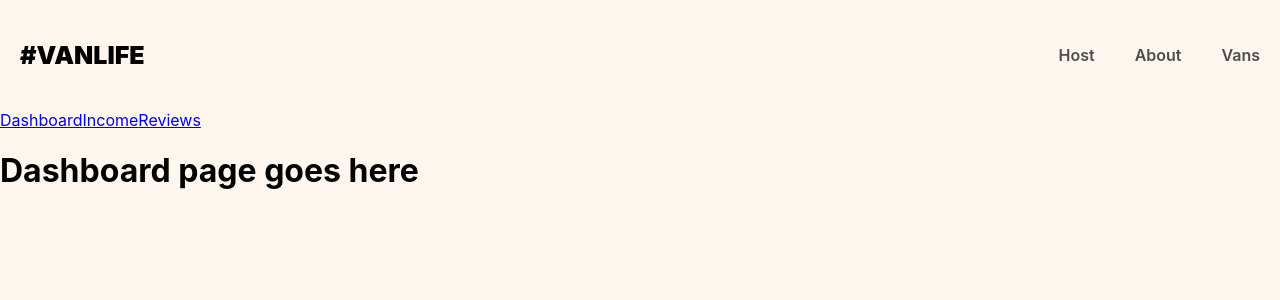
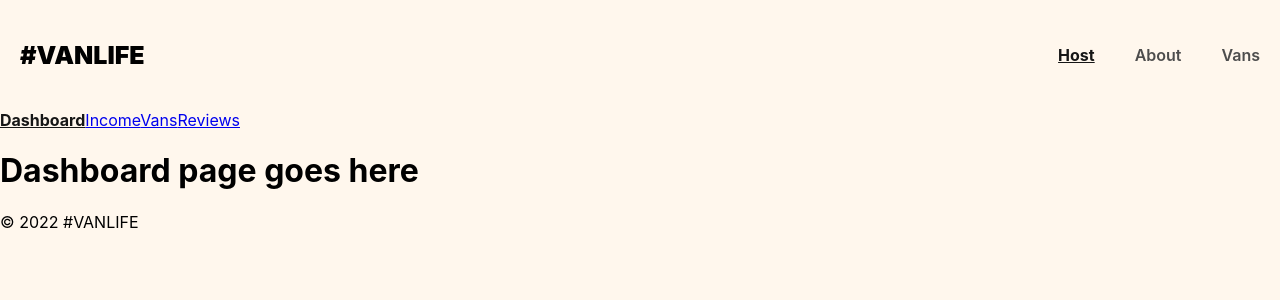
Before and after one commit to AL2002MI08/React_exercises, a React (Vite) app in the folder Vans-project/Vans-app/: page /host in a window 1280 px wide. Shown: the top 300 px of the page. Built offline with nearby package versions, Linux system fonts and the light colour scheme; what miragejs would draw is missing.

Commit message:
implement search params

```diff
--- a/Vans-project/Vans-app/src/App.jsx
+++ b/Vans-project/Vans-app/src/App.jsx
@@ -1,15 +1,20 @@
 import React from 'react';
+import ReactDOM from 'react-dom/client';
 import { BrowserRouter, Routes, Route, Link } from "react-router-dom"
 import Home from "./Home"
 import About from "./About"
-import Vans from './Vans/Van';
-import VanDetail from './Vans/VanDetail';
+import Vans from "./Vans/Van"
+import VanDetail from "./Vans/VanDetail"
 import Dashboard from "./Host/Dashboard"
 import Income from "./Host/Income"
 import Reviews from "./Host/Reviews"
-import Layout from './Components/Layout';
-import HostLayout from './Components/HostLayout';
-
+import HostVans from "./Host/HostVans"
+import HostVanDetail from "./Host/HostVanDetail"
+import HostVanInfo from "./Host/HostVanInfo"
+import HostVanPricing from "./Host/HostVanPricing"
+import HostVanPhotos from "./Host/HostVanPhotos"
+import Layout from "./Components/Layout"
+import HostLayout from "./Components/HostLayout"
 import "./server"
 
 export default function App() {
@@ -26,13 +31,15 @@ export default function App() {
             <Route index element={<Dashboard />} />
             <Route path="income" element={<Income />} />
             <Route path="reviews" element={<Reviews />} />
+            <Route path="vans" element={<HostVans />} />
+            <Route path="vans/:id" element={<HostVanDetail />}>
+              <Route index element={<HostVanInfo />} />
+              <Route path="pricing" element={<HostVanPricing />} />
+              <Route path="photos" element={<HostVanPhotos />} />
+            </Route>
           </Route>
         </Route>
       </Routes>
     </BrowserRouter>
   )
 }
-
-// ReactDOM
-//   .createRoot(document.getElementById('root'))
-//   .render(<App />);
--- /dev/null
+++ b/Vans-project/Vans-app/src/Components/Footer.jsx
@@ -0,0 +1,7 @@
+import React from "react"
+
+export default function Footer() {
+    return (
+        <footer>&#169; 2022 #VANLIFE</footer>
+    )
+}
--- a/Vans-project/Vans-app/src/Components/Header.jsx
+++ b/Vans-project/Vans-app/src/Components/Header.jsx
@@ -1,14 +1,35 @@
 import React from "react"
-import { Link } from "react-router-dom"
+import { Link, NavLink } from "react-router-dom"
 
 export default function Header() {
+    const activeStyles = {
+        fontWeight: "bold",
+        textDecoration: "underline",
+        color: "#161616"
+    }
+
     return (
         <header>
             <Link className="site-logo" to="/">#VanLife</Link>
-            <nav className="nav-links">
-                <Link to="/host">Host</Link>
-                <Link to="/about">About</Link>
-                <Link to="/vans">Vans</Link>
+            <nav>
+                <NavLink
+                    to="/host"
+                    style={({isActive}) => isActive ? activeStyles : null}
+                >
+                    Host
+                </NavLink>
+                <NavLink
+                    to="/about"
+                    style={({isActive}) => isActive ? activeStyles : null}
+                >
+                    About
+                </NavLink>
+                <NavLink
+                    to="/vans"
+                    style={({isActive}) => isActive ? activeStyles : null}
+                >
+                    Vans
+                </NavLink>
             </nav>
         </header>
     )
--- a/Vans-project/Vans-app/src/Components/HostLayout.jsx
+++ b/Vans-project/Vans-app/src/Components/HostLayout.jsx
@@ -1,13 +1,45 @@
 import React from "react"
-import { Link, Outlet } from "react-router-dom"
+import { NavLink, Outlet } from "react-router-dom"
 
 export default function HostLayout() {
+    const activeStyles = {
+        fontWeight: "bold",
+        textDecoration: "underline",
+        color: "#161616"
+    }
+
     return (
         <>
             <nav className="host-nav">
-                <Link to="/host">Dashboard</Link>
-                <Link to="/host/income">Income</Link>
-                <Link to="/host/reviews">Reviews</Link>
+                <NavLink
+                    to="."
+                    end
+                    style={({ isActive }) => isActive ? activeStyles : null}
+                >
+                    Dashboard
+                </NavLink>
+
+                <NavLink
+                    to="income"
+                    style={({ isActive }) => isActive ? activeStyles : null}
+                >
+                    Income
+                </NavLink>
+
+                <NavLink
+                    to="vans"
+                    style={({ isActive }) => isActive ? activeStyles : null}
+                >
+                    Vans
+                </NavLink>
+
+                <NavLink
+                    to="reviews"
+                    style={({ isActive }) => isActive ? activeStyles : null}
+                >
+                    Reviews
+                </NavLink>
+
             </nav>
             <Outlet />
         </>
--- a/Vans-project/Vans-app/src/Components/Layout.jsx
+++ b/Vans-project/Vans-app/src/Components/Layout.jsx
@@ -1,12 +1,16 @@
 import React from "react"
 import { Outlet } from "react-router-dom"
 import Header from "./Header"
+import Footer from "./Footer"
 
 export default function Layout() {
     return (
-        <>
+        <div className="site-wrapper">
             <Header />
-            <Outlet />
-        </>
+            <main>
+                <Outlet />
+            </main>
+            <Footer />
+        </div>
     )
 }
--- a/Vans-project/Vans-app/src/Host/HostVanDetail.jsx
+++ b/Vans-project/Vans-app/src/Host/HostVanDetail.jsx
@@ -4,7 +4,7 @@ import { useParams, Link, NavLink, Outlet } from "react-router-dom"
 export default function HostVanDetail() {
     const { id } = useParams()
     const [currentVan, setCurrentVan] = React.useState(null)
-
+    console.log(currentVan)
     const activeStyles = {
         fontWeight: "bold",
         textDecoration: "underline",
```
